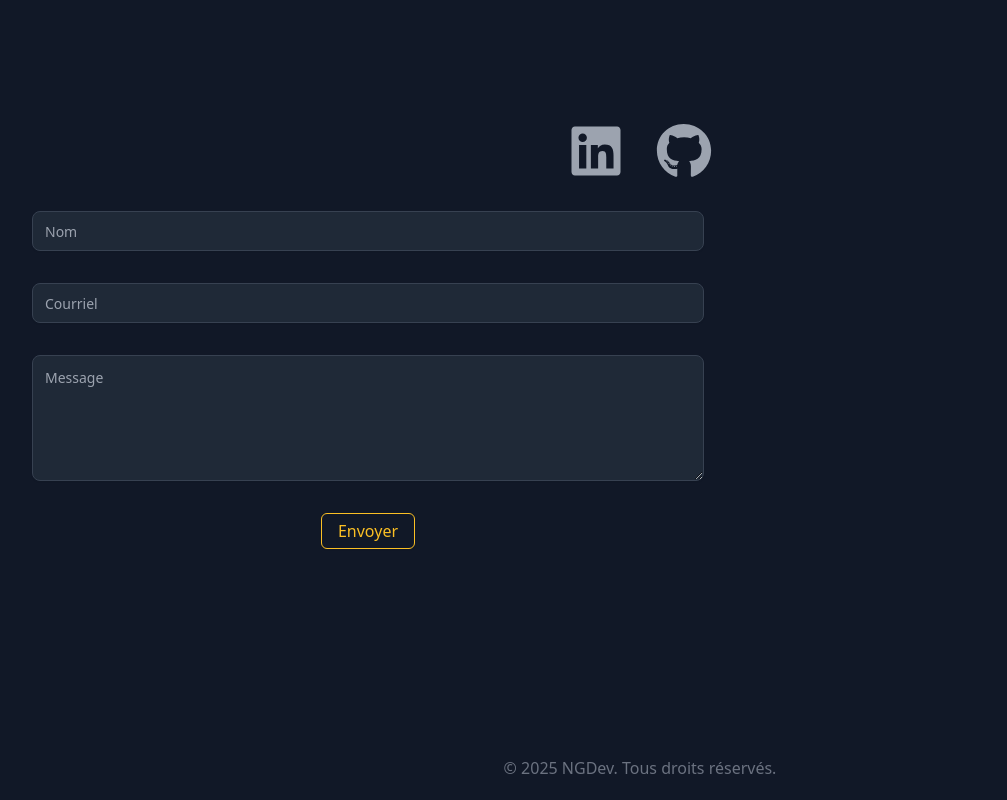
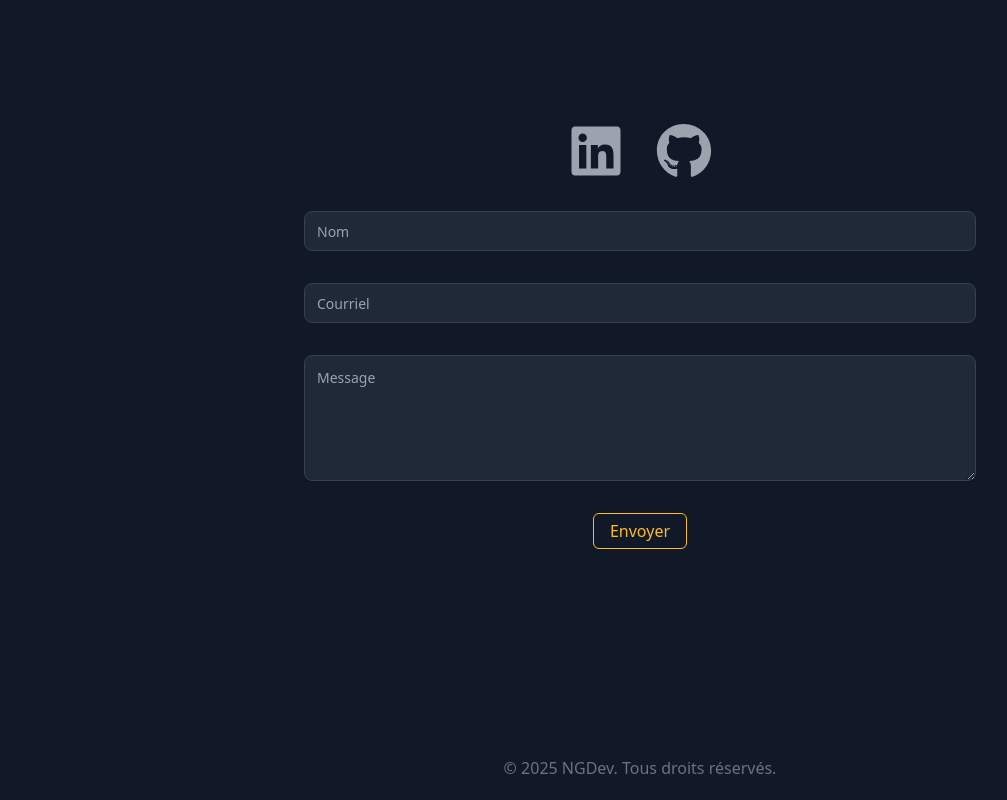
Before and after one commit to Juntakk/portfolio-v3, a Next.js app: page / in a window 1280 px wide. Shown: the part 4228-5028 px from the top of the page, without its empty margins (0-1007 px from the left). Built offline with nearby package versions, Linux system fonts and the light colour scheme.

Commit message:
Add responsive margin to Contact component and implement scroll event listener in UI component
- Updated the Contact component to include responsive margin for better alignment on smaller screens.
- Added a scroll event listener in the UI component to automatically close the menu after scrolling.

```diff
--- a/src/components/shared/Contact.tsx
+++ b/src/components/shared/Contact.tsx
@@ -144,7 +144,7 @@ const Contact = () => {
         </motion.div>
 
         {/* Contact Form */}
-        <motion.div className='max-w-2xl min-w-xl' variants={childVariants}>
+        <motion.div className='max-w-2xl sm:mx-auto' variants={childVariants}>
           <form onSubmit={handleSubmit} className='space-y-6 sm:space-y-8'>
             {/* Name */}
             <motion.div variants={childVariants}>
--- a/src/components/shared/UI.tsx
+++ b/src/components/shared/UI.tsx
@@ -55,6 +55,12 @@ const UI = () => {
       sections.forEach((section) => observer.unobserve(section));
     };
   }, [isMobile]);
+
+  useEffect(() => {
+    window.addEventListener("scroll", () =>
+      setTimeout(() => setIsMenuOpen(false), 600)
+    );
+  }, []);
 
   return (
     <>
```
